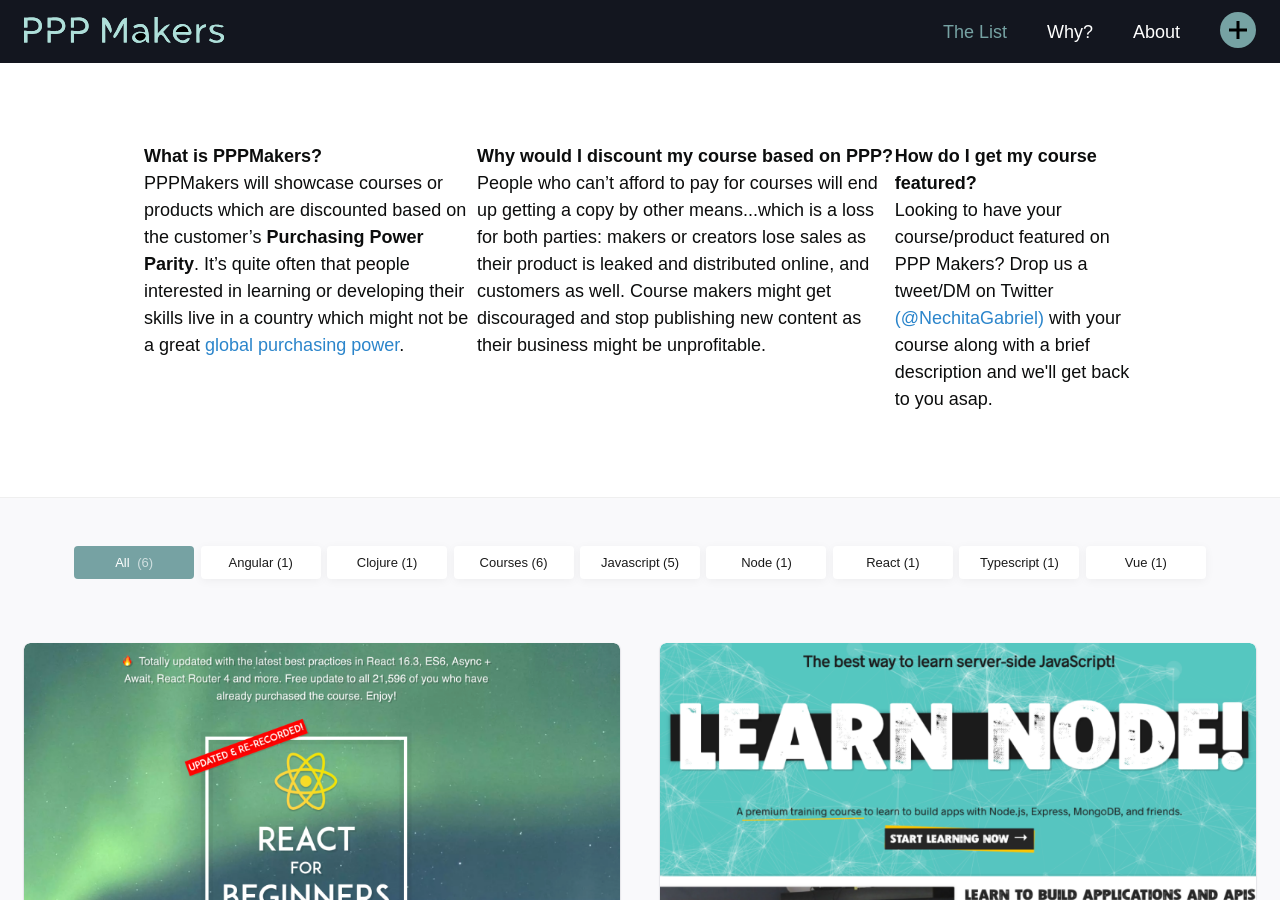
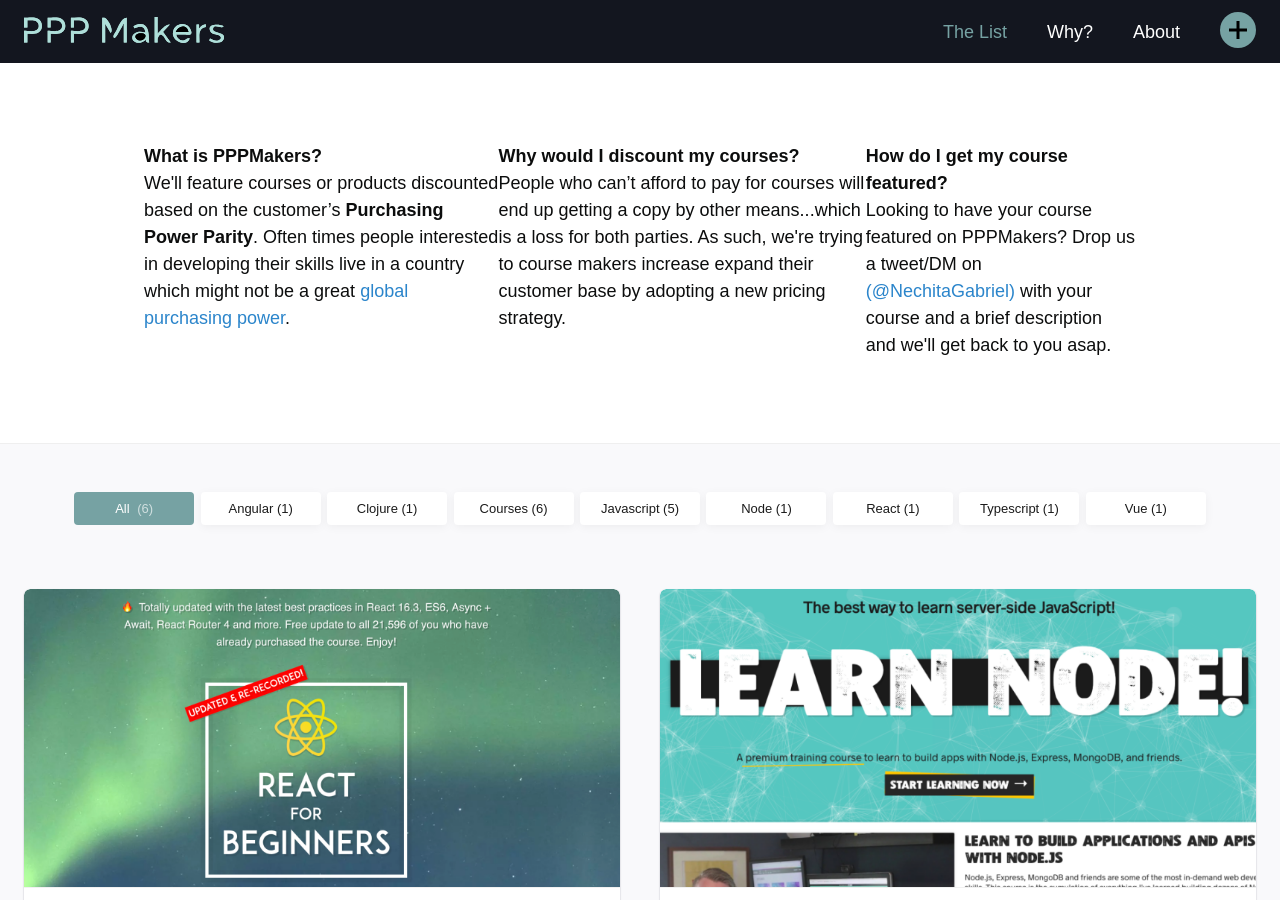
Before and after one commit to nechita/pppmakers.com, a Jekyll site: the page built from index.html, in a window 1280 px wide and 900 px high. Built offline with Jekyll 4.4.1, drawn with Linux system fonts in a browser that asks for light colours.

Commit message:
amended description again

```diff
--- a/_includes/description.html
+++ b/_includes/description.html
@@ -1,5 +1,5 @@
 <div class="post-head-wrap">
-    <p><strong>What is PPPMakers?</strong><br>PPPMakers will showcase courses or products which are discounted based on the customer’s <strong>Purchasing Power Parity</strong>. It’s quite often that people interested in learning or developing their skills live in a country which might not be a great <a href="https://www.numbeo.com/cost-of-living/rankings_by_country.jsp" rel="noopener" target="_blank">global purchasing power</a>.</p>
-    <p><strong>Why would I discount my course based on PPP?</strong><br>People who can’t afford to pay for courses will end up getting a copy by other means...which is a loss for both parties: makers or creators lose sales as their product is leaked and distributed online, and customers as well. Course makers might get discouraged and stop publishing new content as their business might be unprofitable.</p>
-    <p><strong>How do I get my course featured?</strong><br>Looking to have your course/product featured on PPP Makers? Drop us a tweet/DM on Twitter <a href="https://twitter.com/NechitaGabriel" title="My Twitter">(@NechitaGabriel)</a> with your course along with a brief description and we'll get back to you asap.</p>
+    <p><strong>What is PPPMakers?</strong><br>We'll feature courses or products discounted based on the customer’s <strong>Purchasing Power Parity</strong>. Often times people interested in developing their skills live in a country which might not be a great <a href="https://www.numbeo.com/cost-of-living/rankings_by_country.jsp" rel="noopener" target="_blank">global purchasing power</a>.</p>
+    <p><strong>Why would I discount my courses?</strong><br>People who can’t afford to pay for courses will end up getting a copy by other means...which is a loss for both parties. As such, we're trying to course makers increase expand their customer base by adopting a new pricing strategy.</p>
+    <p><strong>How do I get my course featured?</strong><br>Looking to have your course featured on PPPMakers? Drop us a tweet/DM on <a href="https://twitter.com/NechitaGabriel" title="My Twitter">(@NechitaGabriel)</a> with your course and a brief description and we'll get back to you asap.</p>
 </div>
```
